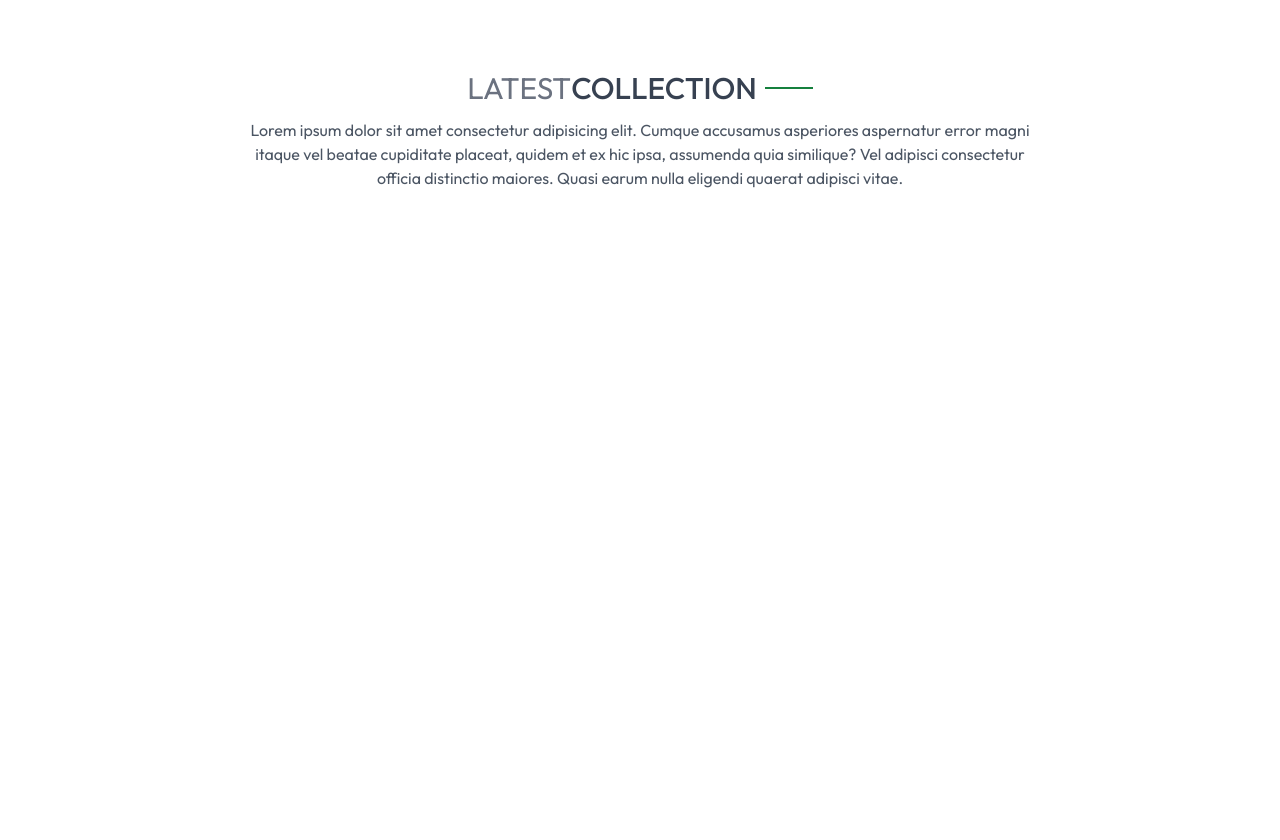
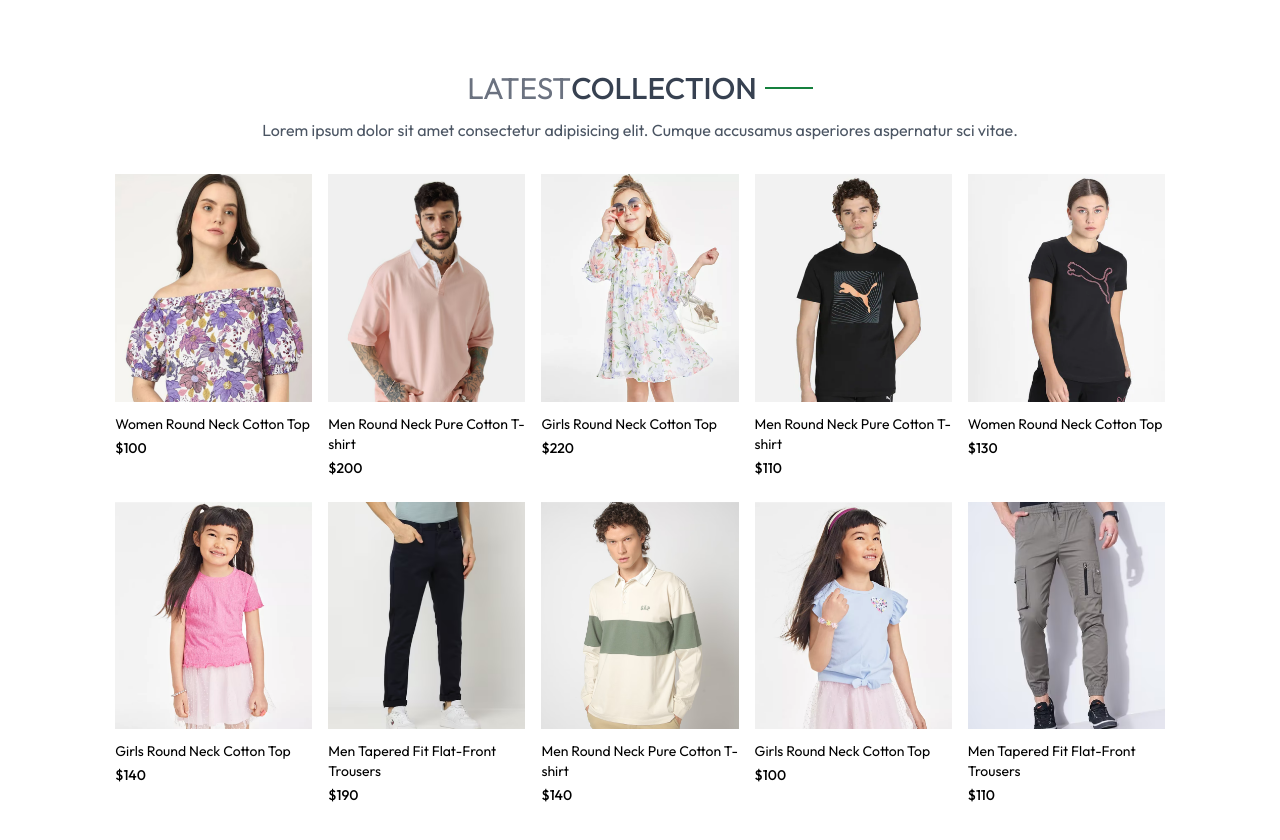
Before and after one commit to Dev-NavedAli/ECOMMERCE, a React (Vite) app in the folder frontend/: page / in a window 1280 px wide. Shown: the part 504-1344 px from the top of the page. Before the commit the page ends 800 px from the top, so only its background shows below. Built offline with nearby package versions, Linux system fonts and the light colour scheme.

Commit message:
working of rendering the image

```diff
--- a/frontend/src/components/LatestCollection.jsx
+++ b/frontend/src/components/LatestCollection.jsx
@@ -1,6 +1,7 @@
 import React, { useContext, useEffect, useState } from 'react'
 import { ShopContext } from '../context/ShopContext'
 import Tittle from './Tittle'
+import ProductItem from './ProductItem'
 
 const LatestCollection = () => {
     const {products} = useContext(ShopContext)
@@ -12,7 +13,13 @@
     <div className='my-10'>
         <div className='text-center py-8 text-3xl'>
            <Tittle text1={'LATEST'} text2={'COLLECTION'}/>
-           <p className='w-3/4 m-auto text-xs sm:text-sm md:text-base text-gray-600'>Lorem ipsum dolor sit amet consectetur adipisicing elit. Cumque accusamus asperiores aspernatur error magni itaque vel beatae cupiditate placeat, quidem et ex hic ipsa, assumenda quia similique? Vel adipisci consectetur officia distinctio maiores. Quasi earum nulla eligendi quaerat adipisci vitae.</p>
+           <p className='w-3/4 m-auto text-xs sm:text-sm md:text-base text-gray-600'>Lorem ipsum dolor sit amet consectetur adipisicing elit. Cumque accusamus asperiores aspernatur  sci vitae.</p>
+        </div>
+        {/* Rendering profducts */}
+        <div className="grid grid-cols-2 sm:grid-cols-3 md:grid-cols-4 lg:grid-cols-5 gap-4 gap-y-6">
+          {
+            latestProducts.map((item,index)=>(<ProductItem  key={index} id={item._id} image={item.image} name={item.name} price={item.price}  />))
+          }
         </div>
 
     </div>
--- a/frontend/src/components/ProductItem.jsx
+++ b/frontend/src/components/ProductItem.jsx
@@ -2,13 +2,15 @@
 import { ShopContext } from '../context/ShopContext'
 import { Link } from 'react-router-dom'
 
-const ProductItem = ({id,name,price}) => {
+const ProductItem = ({id,name,price,image}) => {
     const {currency} = useContext(ShopContext)
   return (
     <Link to={`/product/${id}`} className='text-gray700 cursor-pointer'>
         <div className='overflow-hidden'>
-            <img src="" alt="" />
+            <img src={image[0]} alt="" className='hover:scale-110 transition ease-in-out' />
         </div>
+        <p className='pt-3 pb-1 text-sm'>{name}</p>
+        <p className='text-sm font-medium' >{currency}{price}</p>
 
     </Link>
   )
```
